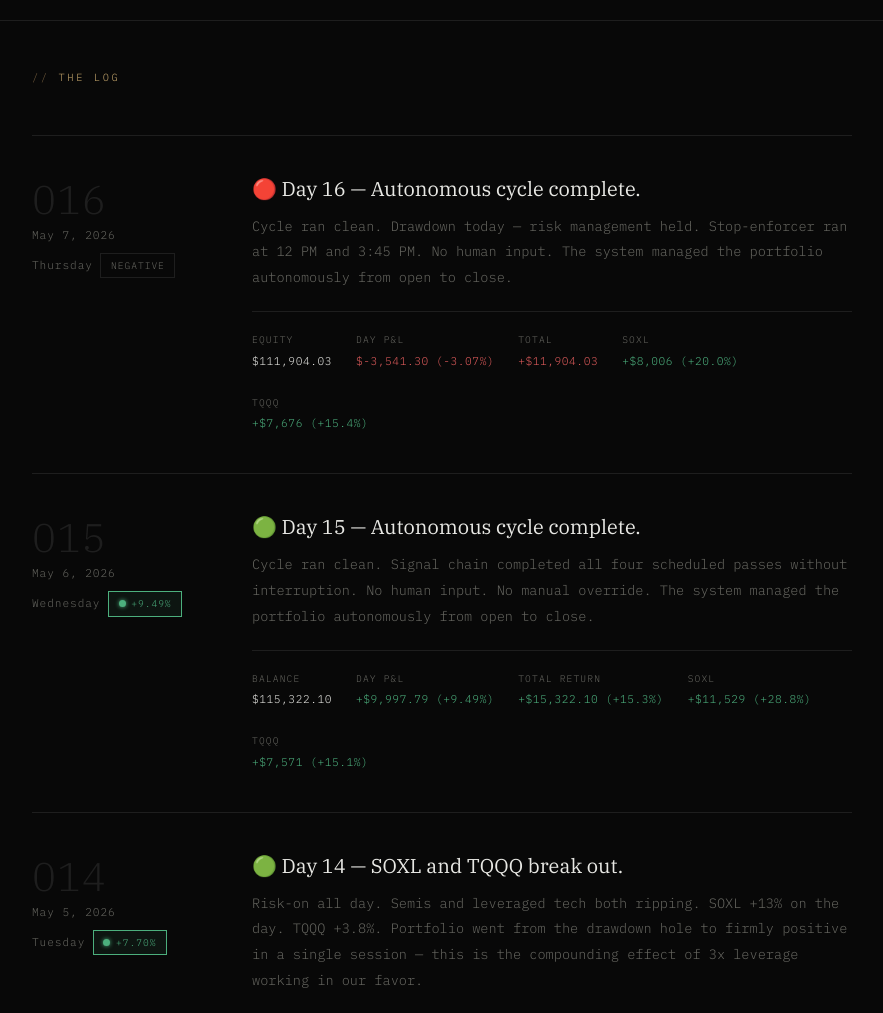
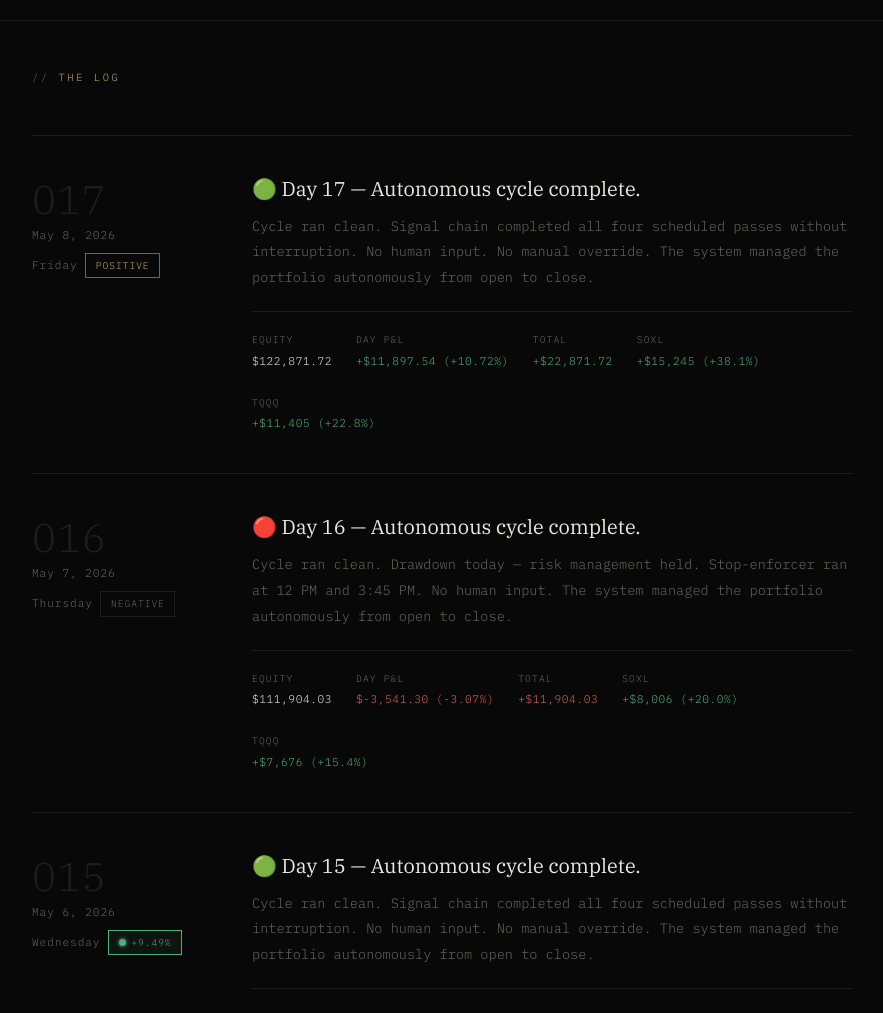
Before and after one commit to johnsmith994751151075-cloud/morti-journal, a website: page index.html in a window 1280 px wide. Shown: the part 2400-3413 px from the top of the page, without its empty margins (198-1081 px from the left). Drawn offline with Linux system fonts and the light colour scheme; no server answers.

Commit message:
journal: day 17 — 2026-05-08

```diff
--- a/index.html
+++ b/index.html
@@ -335,6 +335,26 @@
   <section class="section" id="journal" style="padding-top: 3rem;">
     <div class="section-label">The Log</div>
     <div class="journal">
+      <div class="entry" id="entry-2026-05-08">
+        <div class="entry-date">
+          <span class="day-num">017</span>
+          May 8, 2026<br>Friday
+          <div class="tag milestone">Positive</div>
+        </div>
+        <div class="entry-content">
+          <div class="entry-title">🟢 Day 17 — Autonomous cycle complete.</div>
+          <div class="entry-body">
+            <p>Cycle ran clean. Signal chain completed all four scheduled passes without interruption. No human input. No manual override. The system managed the portfolio autonomously from open to close.</p>
+          </div>
+          <div class="entry-stats">
+            <div class="stat"><label>Equity</label><div class="val">$122,871.72</div></div>
+            <div class="stat"><label>Day P&L</label><div class="val up">+$11,897.54 (+10.72%)</div></div>
+            <div class="stat"><label>Total</label><div class="val up">+$22,871.72</div></div>
+            <div class="stat"><label>SOXL</label><div class="val up">+$15,245 (+38.1%)</div></div>
+            <div class="stat"><label>TQQQ</label><div class="val up">+$11,405 (+22.8%)</div></div>
+          </div>
+        </div>
+      </div>
       <div class="entry" id="entry-2026-05-07">
         <div class="entry-date">
           <span class="day-num">016</span>
```
